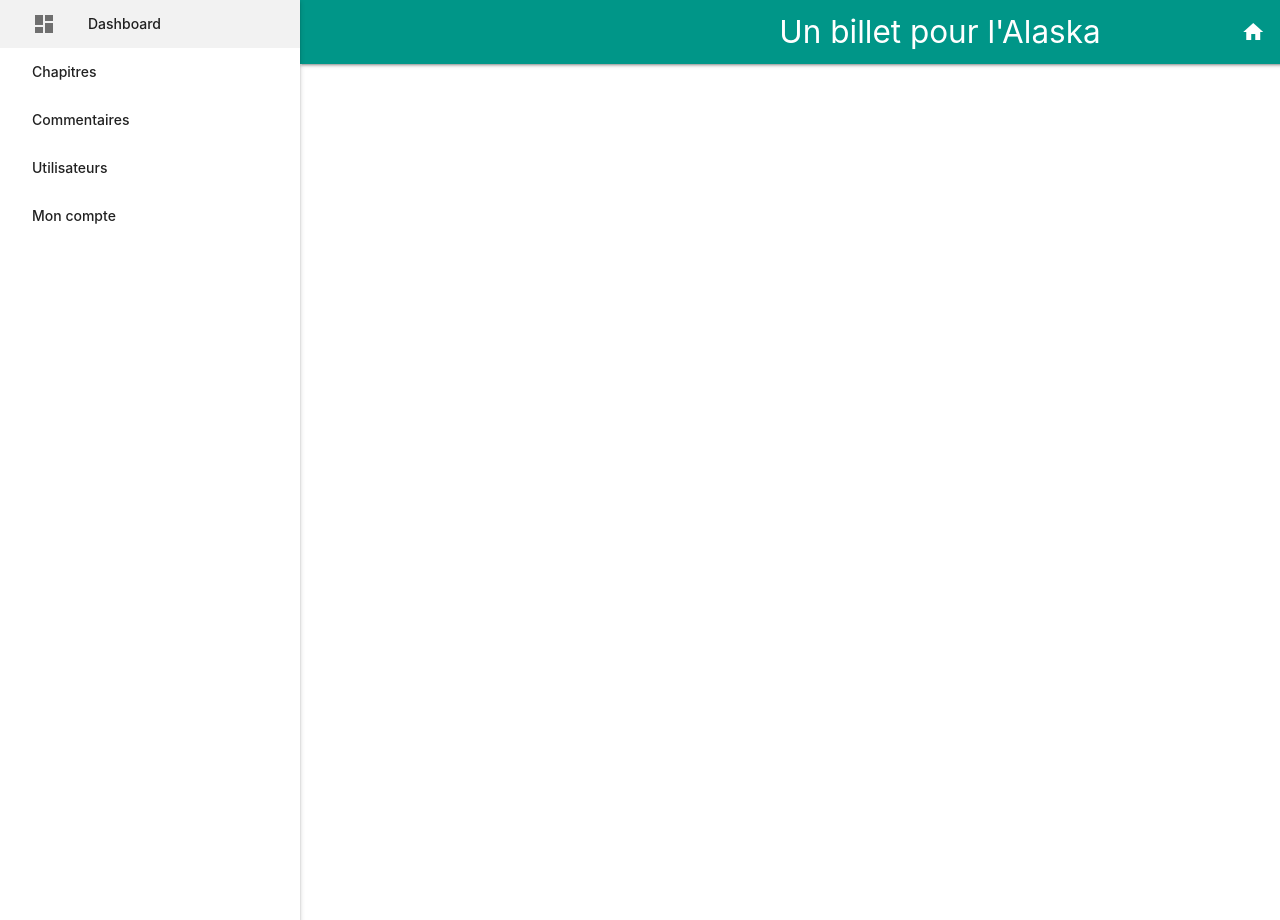
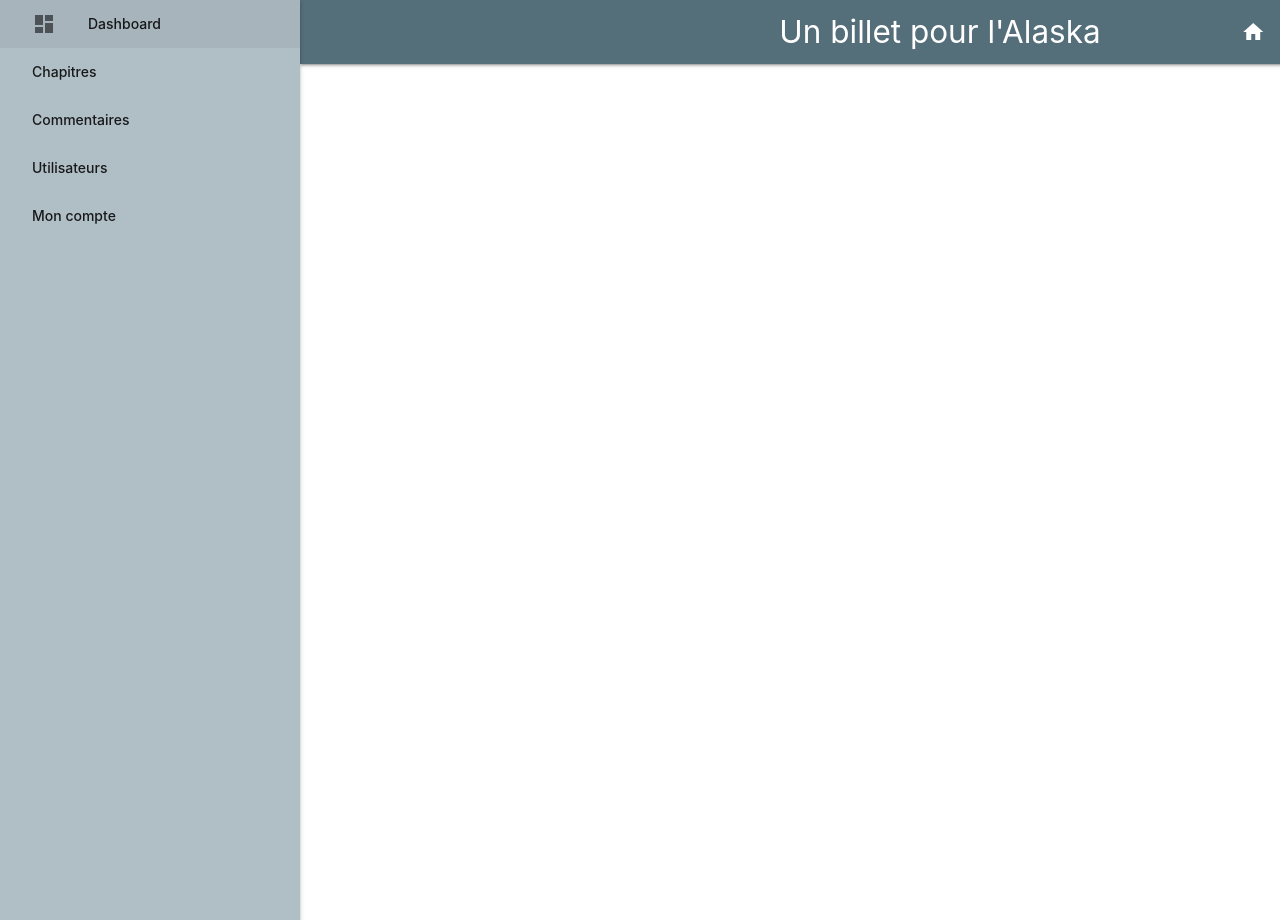
Before and after one commit to codbear/DouglasMeunier_4_20092019, a PHP site: page /App/Views/dashboard/template.php in a window 1280 px wide. Run offline with PHP 8.4, Linux system fonts and the light colour scheme; the template is opened without the code that fills it, so the values that code supplies are empty.

Commit message:
feat(style): change navbar colors

```diff
--- a/App/Views/dashboard/template.php
+++ b/App/Views/dashboard/template.php
@@ -11,7 +11,7 @@
     <body class="has-fixed-sidenav">
     <header>
         <div class="navbar-fixed">
-            <nav class="navbar teal">
+            <nav class="navbar blue-grey darken-1">
                 <div class="nav-wrapper">
                     <a href="#!" class="brand-logo center">Un billet pour l'Alaska</a>
                     <ul id="nav-mobile" class="right hide-on-med-and-down">
@@ -21,7 +21,7 @@
                 </div>
             </nav>
         </div>
-        <ul id="sidenav-left" class="sidenav sidenav-fixed">
+        <ul id="sidenav-left" class="sidenav sidenav-fixed blue-grey lighten-3">
             <li>
                 <a href="?view=dashboard&section=chapters" class="logo-container"><i class="material-icons left">dashboard</i>Dashboard</a>
             </li>
--- a/App/Views/menu.php
+++ b/App/Views/menu.php
@@ -5,7 +5,7 @@ use Codbear\Alaska\Models\UserModel;
 ?>
 
 <div class="navbar-fixed">
-    <nav class="teal">
+    <nav class="blue-grey darken-1">
         <div class="nav-wrapper">
             <a href="#!" class="brand-logo">Un billet pour l'Alaska</a>
             <a href="#" data-target="mobile-menu" class="sidenav-trigger"><i class="material-icons">menu</i></a>
```
